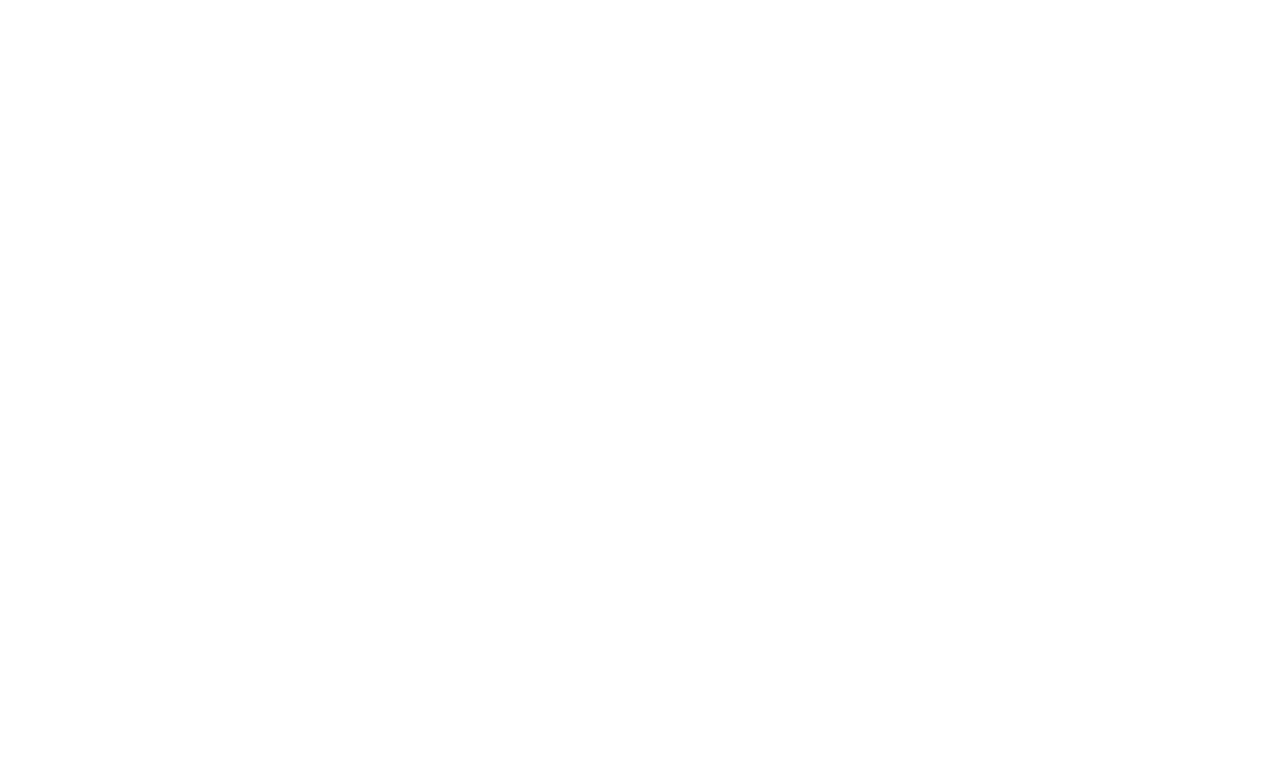
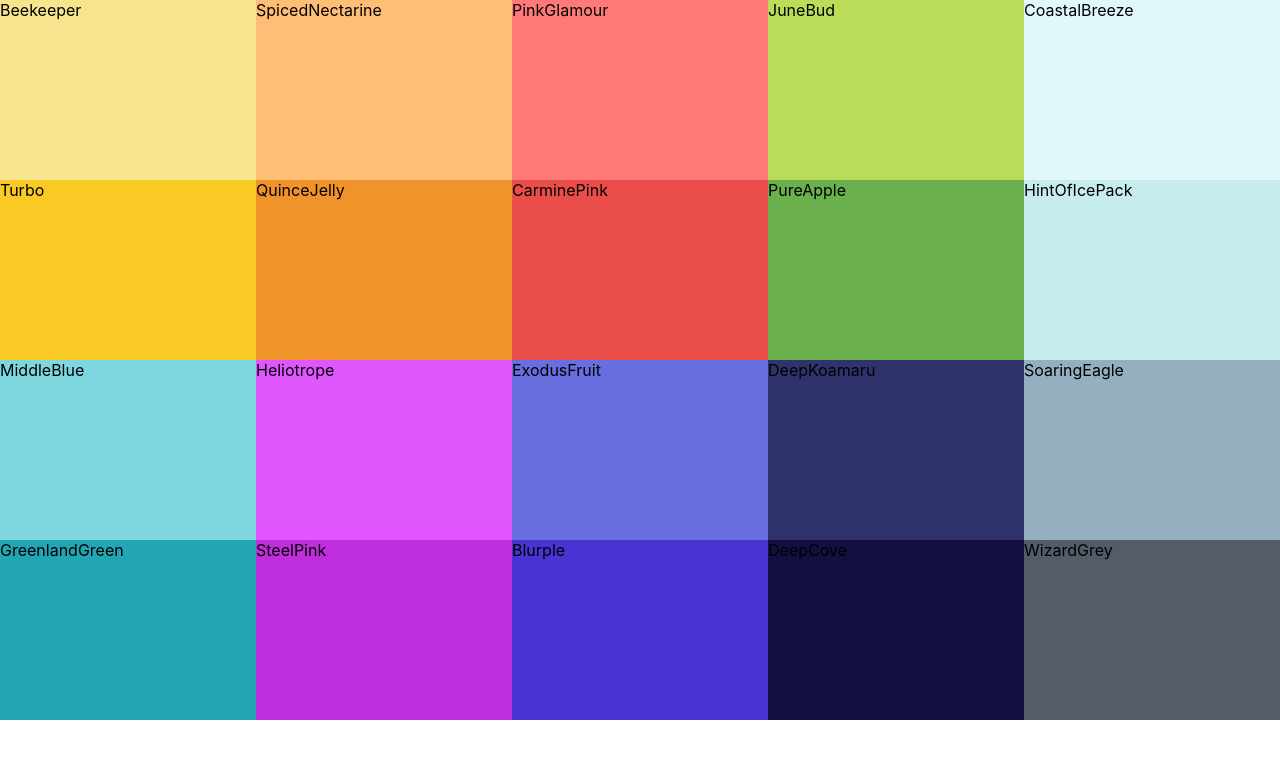
Before and after one commit to omallek07/Colors-Picker-App, a React (Create React App) app: page / in a window 1280 px wide. Shown: the top 758 px of the page. Built offline with nearby package versions, Linux system fonts and the light colour scheme.

Commit message:
creates ColorBox and adds basic styling

```diff
--- /dev/null
+++ b/src/ColorBox.css
@@ -0,0 +1,8 @@
+.ColorBox {
+    width: 20%;
+    height: 25%;
+    margin: 0 auto;
+    display: inline-block;
+    position: relative;
+    cursor: pointer;
+}
--- /dev/null
+++ b/src/ColorBox.js
@@ -0,0 +1,14 @@
+import React, { Component } from "react";
+import "./ColorBox.css";
+
+class ColorBox extends Component {
+  render() {
+    return (
+      <div style={{ background: this.props.background }} className="ColorBox">
+        <span>{this.props.name}</span>
+      </div>
+    );
+  }
+}
+
+export default ColorBox;
--- /dev/null
+++ b/src/Palette.css
@@ -0,0 +1,6 @@
+.Palette {
+    height: 100vh;
+}
+.Palette-colors {
+    height: 90%;
+}
--- a/src/Palette.js
+++ b/src/Palette.js
@@ -1,11 +1,21 @@
-import React from "react";
+import React, { Component } from "react";
+import ColorBox from "./ColorBox";
+import "./Palette.css";
 
-const Palette = () => {
-  return (
-    <div className="Palette">
-      <div className="Palette-colors"></div>
-    </div>
-  );
-};
+class Palette extends Component {
+  render() {
+    const colorBoxes = this.props.palette.colors.map((color) => {
+      return (
+        <ColorBox name={color.name} key={color.name} background={color.color} />
+      );
+    });
+
+    return (
+      <div className="Palette">
+        <div className="Palette-colors">{colorBoxes}</div>
+      </div>
+    );
+  }
+}
 
 export default Palette;
```
